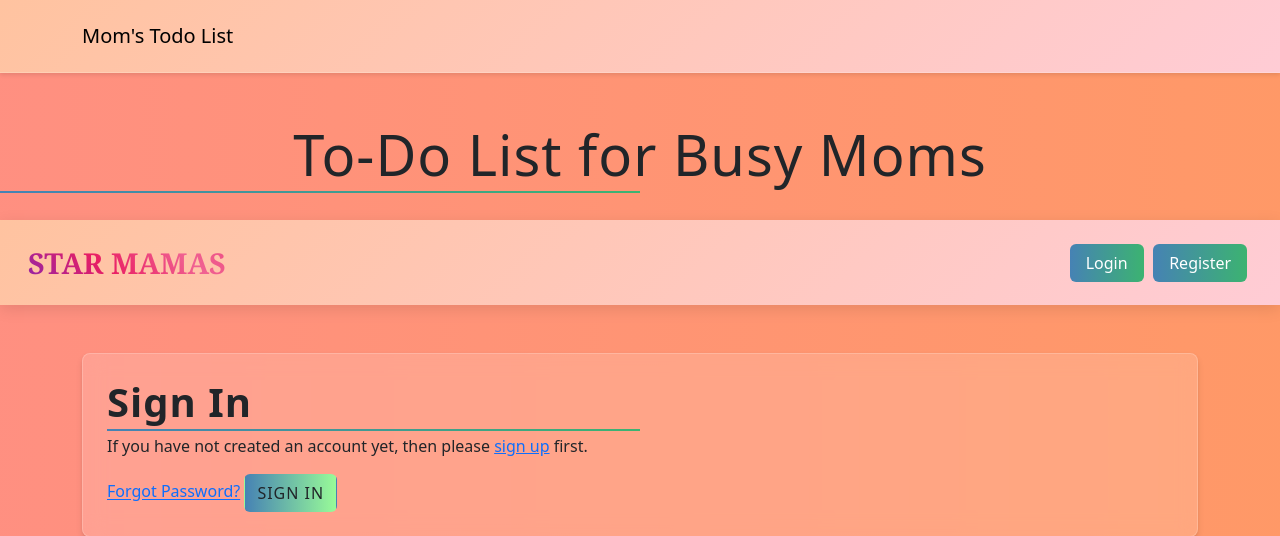
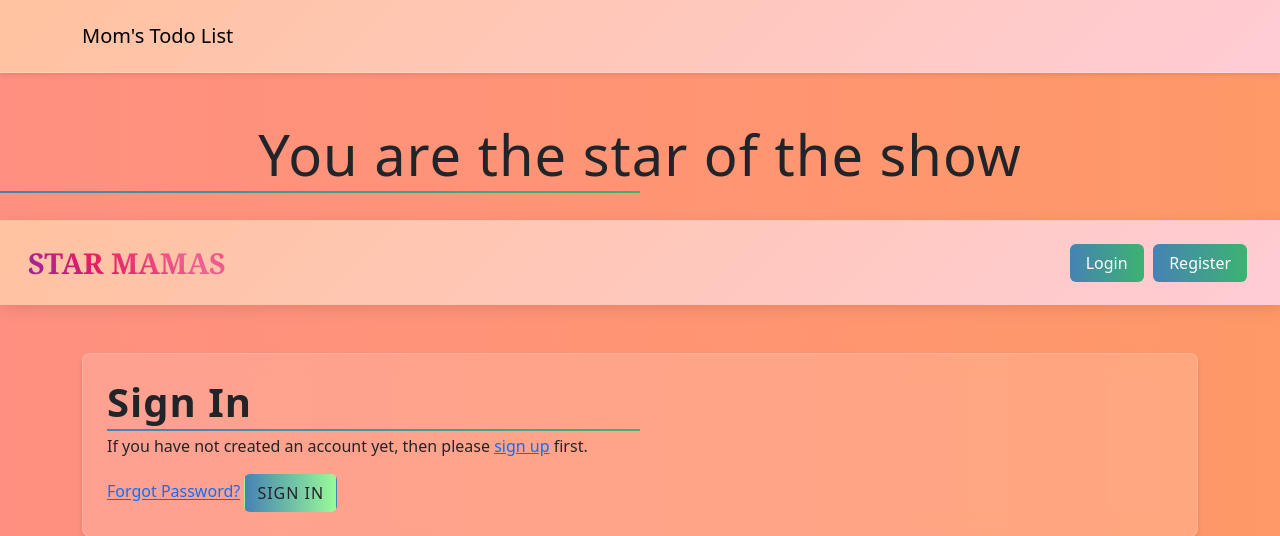
Before and after one commit to EssBuilds/starmamas, a Django app: page / in a window 1280 px wide. Shown: the top 536 px of the page. Run offline with Django 5.2, Linux system fonts and the light colour scheme; some libraries are stand-ins or nearby versions.

Commit message:
updated sub-headline

```diff
--- a/templates/base.html
+++ b/templates/base.html
@@ -465,7 +465,7 @@
     <div class="container-fluid p-0">
         <!-- Header -->
         <header class="text-center py-4">
-            <h1 class="display-4">To-Do List for Busy Moms</h1>
+            <h1 class="display-4">You are the star of the show</h1>
         </header>
 
         <!-- Updated Navigation Bar -->
--- a/todo/templates/base.html
+++ b/todo/templates/base.html
@@ -154,7 +154,7 @@
     <div class="container-fluid p-0">
         <!-- Header -->
         <header class="text-center py-4">
-            <h1 class="display-4">To-Do List for Busy Moms</h1>
+            <h1 class="display-4">You are the star of the show</h1>
         </header>
 
         <!-- Updated Navigation Bar -->
```
